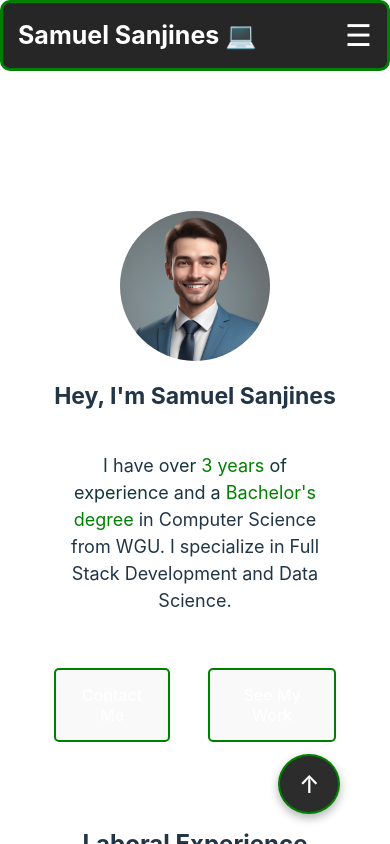
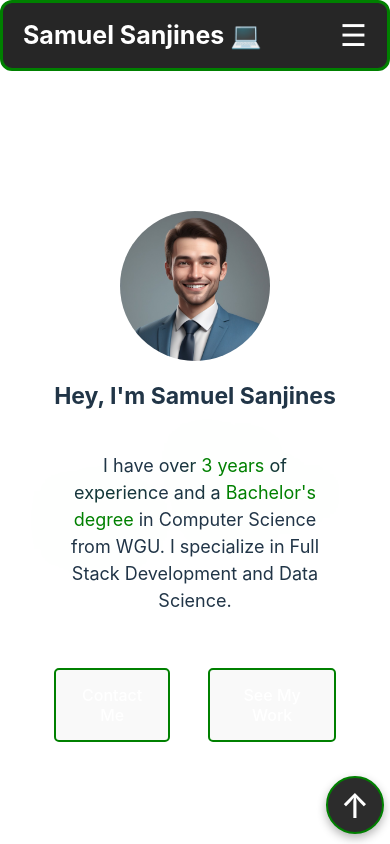
Before and after one commit to SamuSanj09/my-portfolio, a React (Vite) app: page / in a window 390 px wide. Built offline with nearby package versions, Linux system fonts and the light colour scheme.

Commit message:
just one thing missing

```diff
--- a/src/App.css
+++ b/src/App.css
@@ -31,8 +31,9 @@ section {
   max-width: 1400px; /* Limit width for mobile */
   margin: 0 auto; /* Center on the screen */
   padding: 0 20px;
-  min-height: 100vh;
   padding: 20px;
+  min-height: 110vh;
+
 }
 
 /* Desktop Styles */
@@ -43,7 +44,7 @@ section {
   gap: 20px;
   max-width: 1200px; /* Limit width for desktop */
   margin: 0 auto; /* Center on the screen */
-  min-height: 100vh;
+  min-height: 80vh;
   padding: 20px;
 }
 
--- a/src/components/Education.css
+++ b/src/components/Education.css
@@ -17,11 +17,19 @@ body {
     padding: 20px;
   }
 
+  .education h2 {
+    text-align: center;
+    color: white;
+    font-size: 2rem;
+    font-weight: 700;
+}
+
   /* Education section */
   .education {
     text-align: center;
     padding: 10px;
     width: 100%; /* Ensure it takes up the full width */
+    height: 10px; /* Make it full height */
   }
 
   /* Education grid */
@@ -123,6 +131,13 @@ body {
     p {
       margin: 10px;
     }
+
+    .education h2 {
+      text-align: center;
+      color: white;
+      font-size: 1.5rem;
+      font-weight: 700;
+  }
   }
 
 
--- a/src/components/Education.jsx
+++ b/src/components/Education.jsx
@@ -35,7 +35,7 @@ const educationData = [
 
 const Education = () => {
     return (
-        <section className="education">
+        <section className="education" style={{ marginTop: '90px' }}>
             <h2>Education and Experience</h2>
             <div className="education-grid">
                 {educationData.map((edu, index) => (
--- a/src/components/Home.css
+++ b/src/components/Home.css
@@ -174,9 +174,10 @@
 }
 
 .fun-facts h2 {
-    font-size: 24px;
+    font-size: 1.5;
     margin-bottom: 15px;
     color: green;
+    font-weight: 700;
 }
 
 .fun-facts ul {
--- a/src/components/Home.jsx
+++ b/src/components/Home.jsx
@@ -85,7 +85,7 @@ const Home = () => {
 
             {/* Fun Facts Section */}
             <section className="fun-facts">
-                <h2>Fun Facts About Me</h2>
+                <h2  style={{ marginTop: '90px' }}>Fun Facts About Me</h2>
                 <ul>
                 {funFacts.map((fact, index) => (
     <motion.li
--- a/src/components/Navbar.css
+++ b/src/components/Navbar.css
@@ -1,14 +1,14 @@
 /* Base navbar styles */
 .navbar {
-  width: 100%;
-  display: flex;
-  justify-content: space-between;
+  width: 80%;
+  margin: 0 auto; /* Centra la barra de navegación */
+  justify-content: center; /* Centra la navbar */
   align-items: center;
   padding: 10px 20px;
   background-color: #262626;
   color: white;
   border: 3.8px solid green;
-  border-radius: 10px;
+  border-radius: 12px;
   top: 0;
   left: 0;
   z-index: 100; /* Make sure it stays on top */
@@ -109,10 +109,54 @@
   }
 }
 
+/* Mobile Menu Styles */
+@media screen and (max-width: 768px) {
+  .navbar {
+    padding: 10px 20px;
+    display: flex;
+    width: 100%;
+  }
+
+  .logo a {
+    font-size: 25px; /* Slightly smaller logo */
+  }
+
+  .menu-icon {
+    display: block; /* Show the menu icon on smaller screens */
+  }
+
+  .nav-links {
+    display: none; /* Hide links by default */
+    position: absolute;
+    top: 60px; /* Place the menu below the navbar */
+    left: 0;
+    right: 0;
+    background-color: #262626;
+    padding: 20px;
+    border-radius: 10px;
+    flex-direction: column;
+    gap: 10px;
+    text-align: center;
+    transition: transform 0.3s ease-in-out; /* Smooth slide effect */
+    transform: translateY(-100%); /* Initially hide the menu */
+  }
+
+  .nav-links.active {
+    display: flex; /* Show the menu when active */
+    transform: translateY(0); /* Slide in the menu */
+  }
+
+  .nav-links li a {
+    font-size: 20px;
+  }
+}
+
 /* Tablet/Medium Screen Styles (for larger mobile screens, like iPads) */
 @media screen and (min-width: 769px) and (max-width: 1024px) {
   .navbar {
     padding: 10px 20px;
+    display: flex;
+    width: 100%;
   }
 
   .logo a {
--- a/src/components/Projects.css
+++ b/src/components/Projects.css
@@ -139,6 +139,37 @@
 }
 
 
+.text-center .btn {
+    padding: 12px 25px;
+    font-size: 1.2rem;
+    border-radius: 20px;
+    border: 2px solid transparent; /* Borde invisible por defecto */
+    background-color: #242424; /* Fondo oscuro */
+    color: #55c93c;
+    transition: background-color 0.3s, transform 0.2s, border-color 0.3s;
+    margin-top: 70px !important; /* Uso de !important para forzar el margen */
+    gap: 100px;
+}
+
+.text-center .btn:hover {
+    background-color: #181818; /* Rojo más oscuro en hover */
+    border-color: green; /* Borde verde en hover */
+    transform: scale(1.05);
+}
+
+.text-center .btn:active {
+    background-color: #212121;
+    border-color: green;
+    color: white;
+}
+
+.text-container h2 {
+    text-align: center;
+    color: white;
+    font-size: 2rem;
+    font-weight: 700;
+}
+
 /* Making Responsive */
 
 @media (max-width: 767px) {
@@ -171,32 +202,15 @@
         font-size: 1.15rem;
         text-align: center; /* Center the text horizontally */
     }
+
+    .text-container h2 {
+        text-align: center;
+        color: white;
+        font-size: 1.5rem;
+        font-weight: 700;
+    }
 }
 
-
-.text-center .btn {
-    padding: 12px 25px;
-    font-size: 1.2rem;
-    border-radius: 20px;
-    border: 2px solid transparent; /* Borde invisible por defecto */
-    background-color: #242424; /* Fondo oscuro */
-    color: #55c93c;
-    transition: background-color 0.3s, transform 0.2s, border-color 0.3s;
-    margin-top: 70px !important; /* Uso de !important para forzar el margen */
-    gap: 100px;
-}
-
-.text-center .btn:hover {
-    background-color: #181818; /* Rojo más oscuro en hover */
-    border-color: green; /* Borde verde en hover */
-    transform: scale(1.05);
-}
-
-.text-center .btn:active {
-    background-color: #212121;
-    border-color: green;
-    color: white;
-}
 
 @media (min-width: 768px) and (max-width: 1024px) {
 
@@ -206,8 +220,8 @@
     }
 
     .project-banner {
-        width: 330px;
-        height: 530px;
+        width: 240px;
+        height: 440px;
         border-radius: 30px;
     }
 
@@ -230,4 +244,8 @@
         text-align: center; /* Center the text horizontally */
     }
 
+    .projects {
+        margin-top: 600px;
+    }
+
 }
--- a/src/components/ScrollButton.css
+++ b/src/components/ScrollButton.css
@@ -1,7 +1,7 @@
 .scroll-to-top {
-    position: fixed !important; /* Forzamos fixed */
-    bottom: 30px !important;   /* Aumentamos distancia del fondo */
-    right: 50px !important;    /* Aumentamos distancia de la derecha */
+    position: fixed !important;
+    bottom: 30px !important;
+    right: 50px !important;
     width: 60px;
     height: 60px;
     background-color: #2c2c2c;
@@ -19,27 +19,37 @@
 }
 
 .scroll-to-top:hover {
-    border: 3.5px solid green; /* Set default border to green */
-    border-color: green; /* Agregamos borde verde */
+    border: 3.5px solid green;
+    border-color: green;
     background-color: #2c2c2c; /* Mantenemos el fondo original */
     transform: translateY(-3px);
     box-shadow: 0 10px 15px rgba(0, 255, 0, 0.3); /* Ajustamos sombra */
 }
 
 .scroll-to-top:focus {
-    outline: none; /* Evita el borde predeterminado del navegador */
-    border-color: green; /* Mantiene el borde verde después de hacer clic */
+    outline: none;
+    border-color: green;
 }
 
 @media (max-width: 768px) {
     .scroll-to-top {
-        right: 30px; /* Ajustamos posición en pantallas pequeñas */
+        right: 6px !important;
+        bottom: 12px !important;
+        width: 58px;
+        height: 58px;
+        font-size: 2.1rem; /* Aumenta aún más el tamaño en dispositivos pequeños */
+        padding: 15px;
+        display: flex;
+        align-items: center;
+        justify-content: center;
     }
+
 }
 
 @media (max-width: 769px) and (max-width: 1024px) {
     .scroll-to-top {
-        right: 20px; /* Ajustamos posición en pantallas más pequeñas */
+        right: 6px !important;
+        bottom: 10px !important;
     }
 
 }
--- a/src/components/ScrollButton.jsx
+++ b/src/components/ScrollButton.jsx
@@ -1,52 +1,42 @@
-import { useEffect } from 'react';
+import { useEffect, useState } from 'react';
 import './ScrollButton.css';
 
 const ScrollButton = () => {
     console.log('ScrollButton component rendered');
+    const [isVisible, setIsVisible] = useState(false);
 
-    // Test if scrolling works on mount
+    // Detecta el desplazamiento y muestra el botón cuando se hayan desplazado 300px
     useEffect(() => {
-        console.log('Testing scroll capabilities on mount');
+        const handleScroll = () => {
+            if (window.scrollY > 50) {
+                console.log('Scroll detected, setting visibility to true');
+                setIsVisible(true);
+            } else {
+                console.log('Scroll detected, setting visibility to false');
+                setIsVisible(false);
+            }
+        };
+
+        window.addEventListener('scroll', handleScroll);
+
+        // Limpiar el evento de scroll cuando el componente se desmonte
+        return () => {
+            window.removeEventListener('scroll', handleScroll);
+        };
     }, []);
 
     const scrollToTop = () => {
-        console.log('Button clicked, attempting multiple scroll methods');
-
-        // Method 1: Basic scrollTo
-        window.scrollTo(0, 0);
-        console.log('Method 1 executed');
-
-        // Method 2: With behavior smooth
-        try {
-            window.scrollTo({
-                top: 0,
-                behavior: 'smooth'
-            });
-            console.log('Method 2 executed');
-        } catch (e) {
-            console.error('Smooth scroll failed:', e);
-        }
+        console.log('Button clicked, attempting to scroll to top');
 
         // Method 3: Document element properties
         document.documentElement.scrollTop = 0;
         document.body.scrollTop = 0; // For Safari
-        console.log('Method 3 executed');
-
-        // Method 4: requestAnimationFrame for smoother scrolling
-        const scrollToTopAnimated = () => {
-            const c = document.documentElement.scrollTop || document.body.scrollTop;
-            if (c > 0) {
-                window.requestAnimationFrame(scrollToTopAnimated);
-                window.scrollTo(0, c - c / 8);
-            }
-        };
-        window.requestAnimationFrame(scrollToTopAnimated);
-        console.log('Method 4 executed');
+        console.log('Scroll to top executed');
     };
 
     return (
         <button
-            className="scroll-to-top"
+            className={`scroll-to-top ${isVisible ? 'visible' : ''}`}
             onClick={scrollToTop}
             aria-label="Scroll to top"
         >
```
